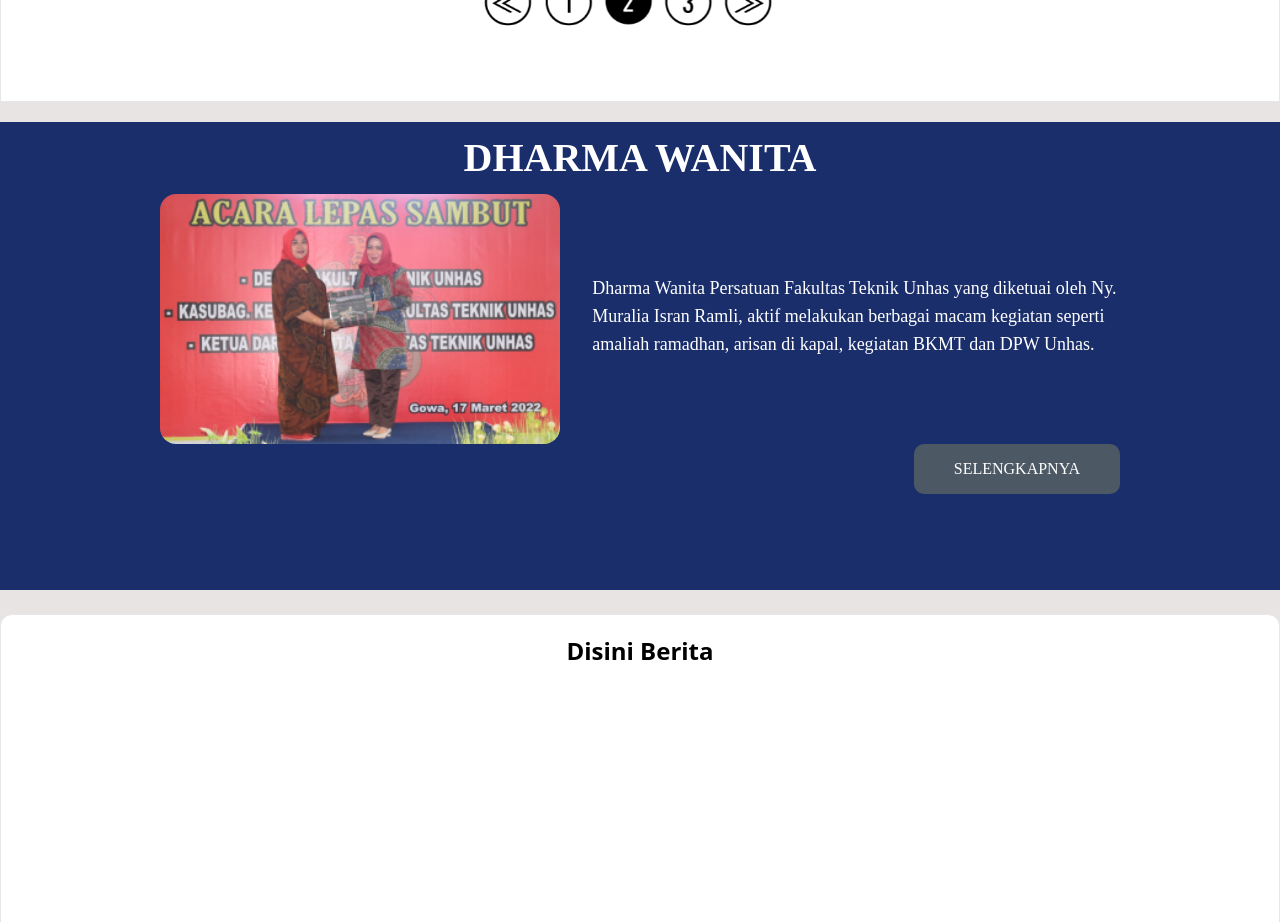
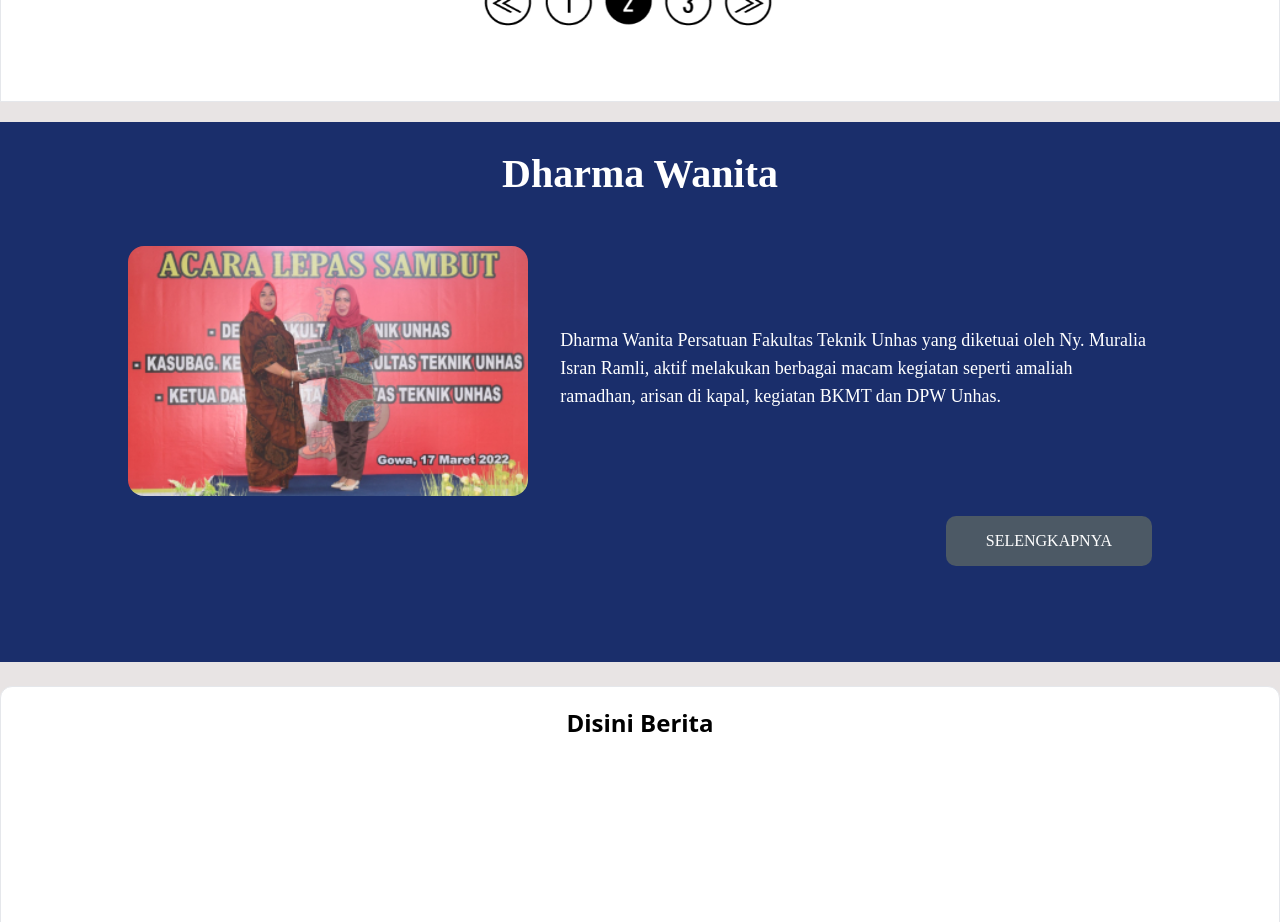
Before and after one commit to faridnfl/Mid-SistemInformasi, a Nuxt app: page / in a window 1280 px wide. Shown: the part 1900-2822 px from the top of the page. Built offline with nearby package versions, Linux system fonts and the light colour scheme.

Commit message:
update dharma wanita

```diff
--- a/app.vue
+++ b/app.vue
@@ -96,11 +96,11 @@
         </div>
       </div>
     </section>
-    <section class="dharma-wanita warna justify-center px-40 " style="background-color: rgb(26, 46, 107); font-family: Merriweather;">
+    <section class="dharma-wanita warna justify-center px-32" style="background-color: rgb(26, 46, 107); font-family: Merriweather;">
       <div class="content w-full">
-        <h1 class="text-2xl font-bold py-5 text-center text-white" style="font-size: 40px;">DHARMA WANITA</h1>
+        <h1 class="text-2xl font-bold py-9 text-center text-white" style="font-size: 40px;">Dharma Wanita</h1>
       </div>
-      <div class="flex gap-8">
+      <div class="py-5 flex gap-8">
         <img src="/dharma-wanita.png" alt="Dharma Wanita" class="rounded-2xl" style="height: 250px;">
         <p class="text-white text-lg font-medium pt-20">
           Dharma Wanita Persatuan Fakultas Teknik Unhas yang diketuai oleh Ny. Muralia Isran Ramli,
```
